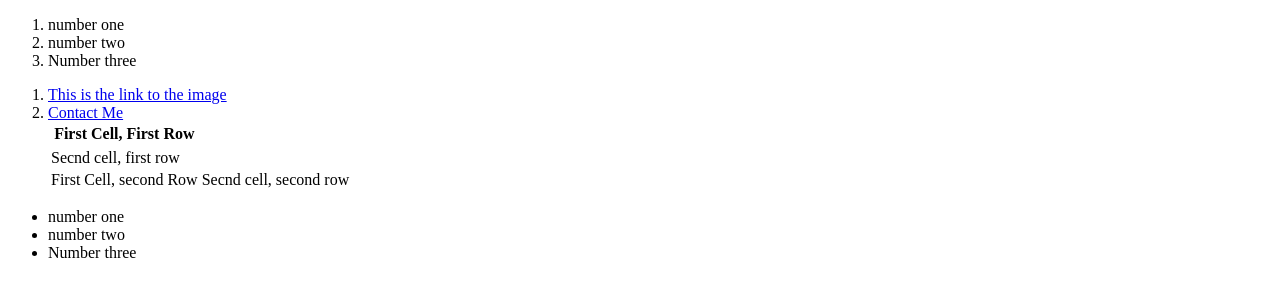
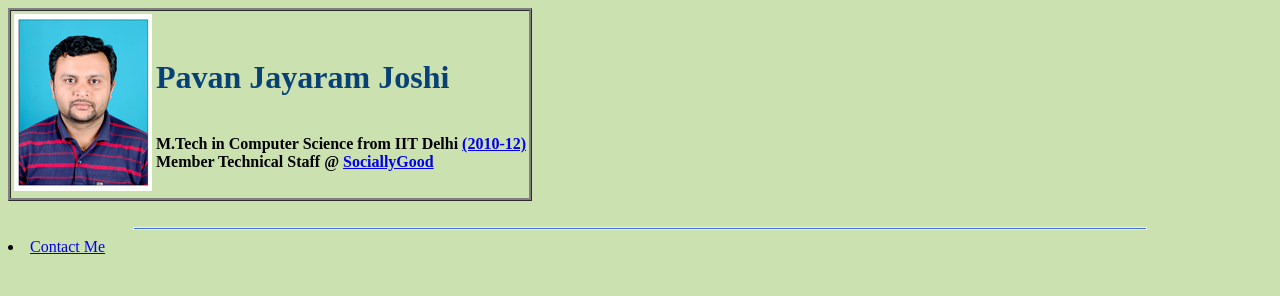
Before and after one commit to pavanjj/HTML, a plain HTML site: page index.html in a window 1280 px wide. Drawn offline with Linux system fonts and the light colour scheme.

Commit message:
minor modifications and addition of links

```diff
--- /dev/null
+++ b/css/index.css
@@ -0,0 +1,22 @@
+
+    table {
+      border-style: ridge;
+      border: 1
+    }
+body {
+    background-color: #cbe2b0;
+}
+h1 {
+    color : #084177
+}
+
+.hline {
+    border-style: ridge;
+    width: 80%;
+    height: 1px;
+    background-color: royalblue;
+}
+
+img {
+    background-color: red;
+}
--- a/index.html
+++ b/index.html
@@ -1,38 +1,30 @@
 <!DOCTYPE html>
 <html lang="en" dir="ltr">
-  <head>
-    <meta charset="utf-8">
-    <title></title>
-  </head>
-  <body>
-<ol>
-  <li>number one</li>
-  <li>number two</li>
-  <li>Number three</li>
-</ol>
-<ol>
-  <li><a href="https://images.unsplash.com/photo-1506744038136-46273834b3fb?ixlib=rb-1.2.1&ixid=eyJhcHBfaWQiOjUxMTY3fQ&w=1000&q=80">This is the link to the image</a></li>
+
+<head>
+  <meta charset="utf-8">
+  <title>Pavan's personal website</title>
+  <link rel="stylesheet" href="css/index.css">
+</head>
+
+<body>
+
+  <table>
+    <thead>
+      <tr>
+        <td><img src="img/MySmallPic.JPG" alt="Pavan Jayaram Joshi"></td>
+        <td>
+          <h1>Pavan Jayaram Joshi</h1> <br><strong>M.Tech in Computer Science from IIT Delhi <a
+              href="http://www.cse.iitd.ernet.in/people/users-details/mtech10.shtml">(2010-12)</a> <br>Member Technical
+            Staff
+            @ <a href="http://www.sociallygood.com">SociallyGood</a></strong>
+        </td>
+      </tr>
+    </thead>
+  </table>
+  <br>
+  <hr class="hline">
   <li><a href="contacts.html">Contact Me</a></li>
-  <table>
-    <tr>
-      <thead>
-      <th>First Cell, First Row</th>
-      </thead>
-      <tbody>
-      <td>Secnd cell, first row </td>
-      </tbody>
-    </tr>
-    <tr>
-      <td>First Cell, second Row</td>
-      <td>Secnd cell, second row </td>
-    </tr>
-  </table>
+</body>
 
-</ol>
-<ul>
-<li>number one</li>
-  <li>number two</li>
-  <li>Number three</li>
-</ul>
-  </body>
 </html>
```
Also changed, not shown: img/MySmallPic.JPG (added).
